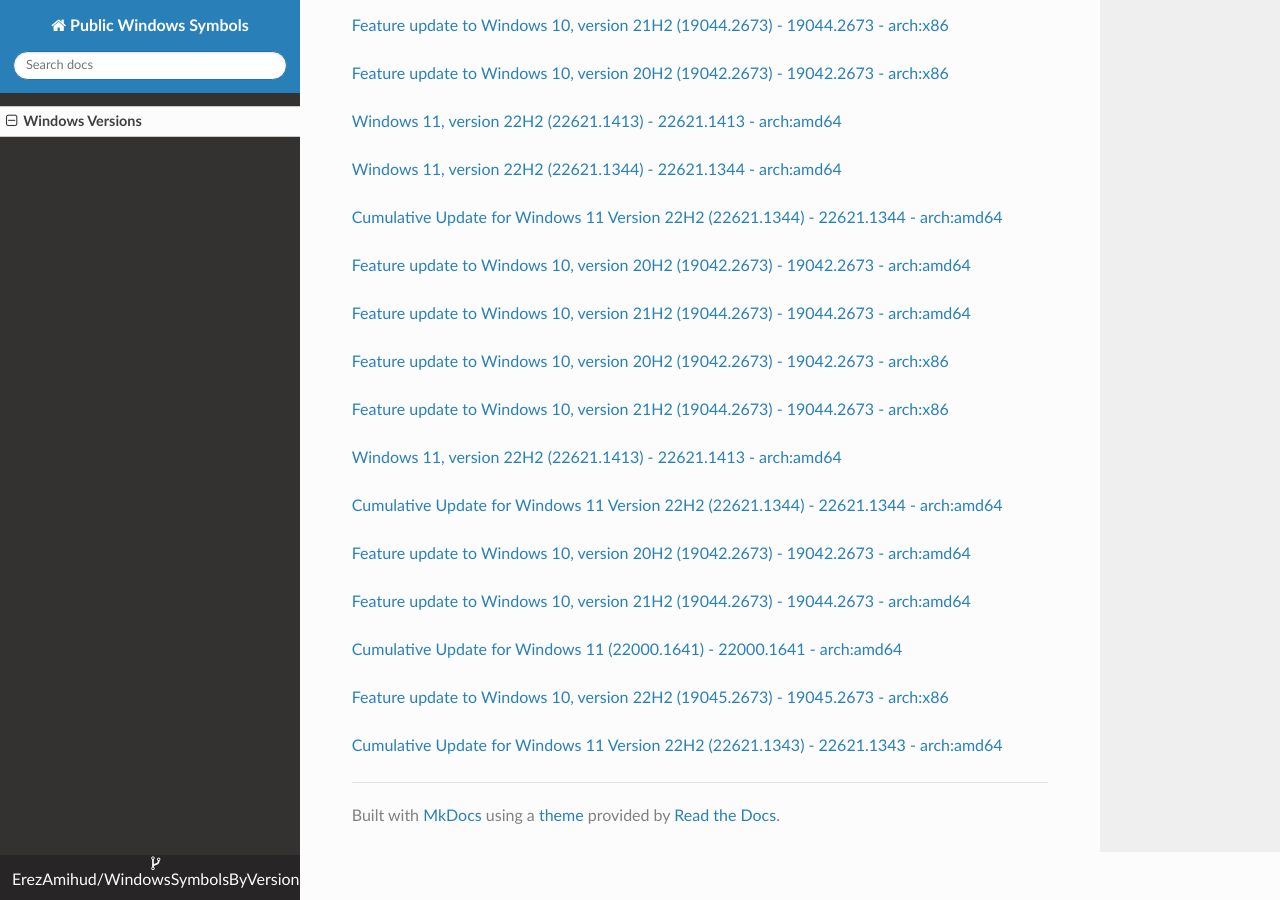
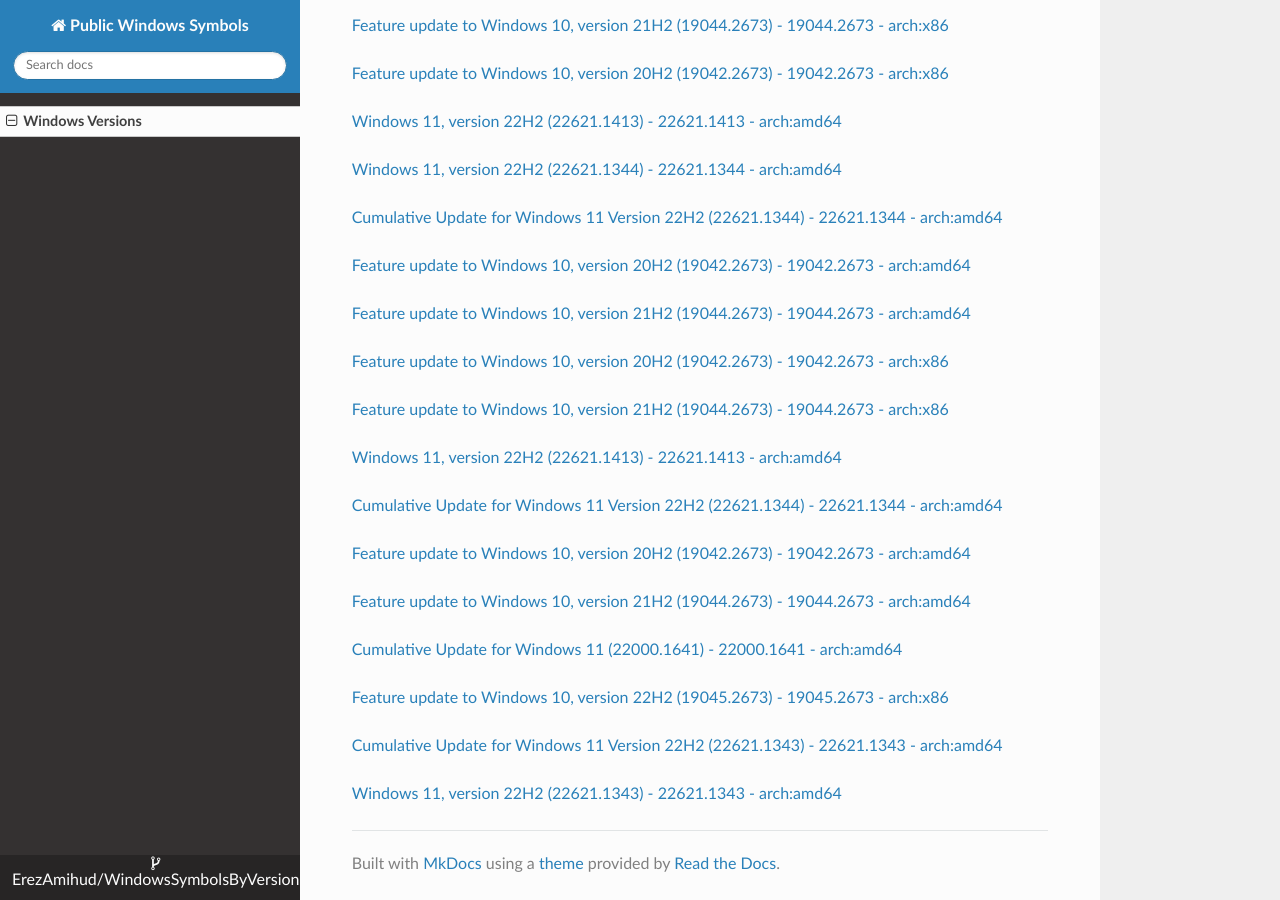
Before and after one commit to ErezAmihud/WindowsSymbolsByVersion, an MkDocs documentation site: the page built from docs/index.md, in a window 1280 px wide and 900 px high, scrolled down 37421 px. Built offline with MkDocs 1.6.1, drawn with Linux system fonts in a browser that asks for light colours; nearby versions of some CDN libraries.

Commit message:
Automated commit, add manifest for 70fec5a1-1f6b-4432-81f2-bbbad20f956a

```diff
--- a/docs/index.md
+++ b/docs/index.md
@@ -2176,3 +2176,6 @@
 
 
 [Cumulative Update for Windows 11 Version 22H2 (22621.1343) - 22621.1343 - arch:amd64](https://github.com/ErezAmihud/WindowsSymbolsByVersion/blob/main/manifests/c1502980-ca48-4844-a45f-a3e6b6b9e116.manifest)
+
+
+[Windows 11, version 22H2 (22621.1343) - 22621.1343 - arch:amd64](https://github.com/ErezAmihud/WindowsSymbolsByVersion/blob/main/manifests/70fec5a1-1f6b-4432-81f2-bbbad20f956a.manifest)
```
Also changed, not shown: process_builds.json (+1 -1 lines), 1 other file.
